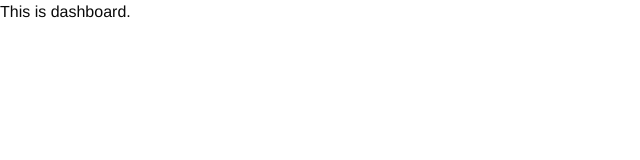
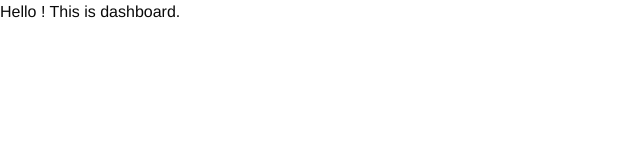
Before and after one commit to Shinkrbs/agora, a Next.js app: page /authenticated/dashboard in a window 1280 px wide. Shown: the top 160 px of the page, without its empty margins (0-640 px from the left). Built offline with nearby package versions, Linux system fonts and the light colour scheme; no server answers; the database is empty.

Commit message:
feat: added simpe get user check to see if sign in worked

```diff
--- a/app/authenticated/dashboard/page.tsx
+++ b/app/authenticated/dashboard/page.tsx
@@ -1,3 +1,15 @@
-export default function Dashboard() {
-  return <div>This is dashboard.</div>;
+import { createClient } from "@/lib/supabase/server";
+import { cookies } from "next/headers";
+
+export default async function Dashboard() {
+  const supabase = await createClient(await cookies());
+  const { data } = await supabase.auth.getUser();
+
+  const { data: userData } = await supabase
+    .from("users")
+    .select("first_name")
+    .eq("id", data.user?.id)
+    .single();
+
+  return <div>Hello {userData?.first_name}! This is dashboard.</div>;
 }
```
